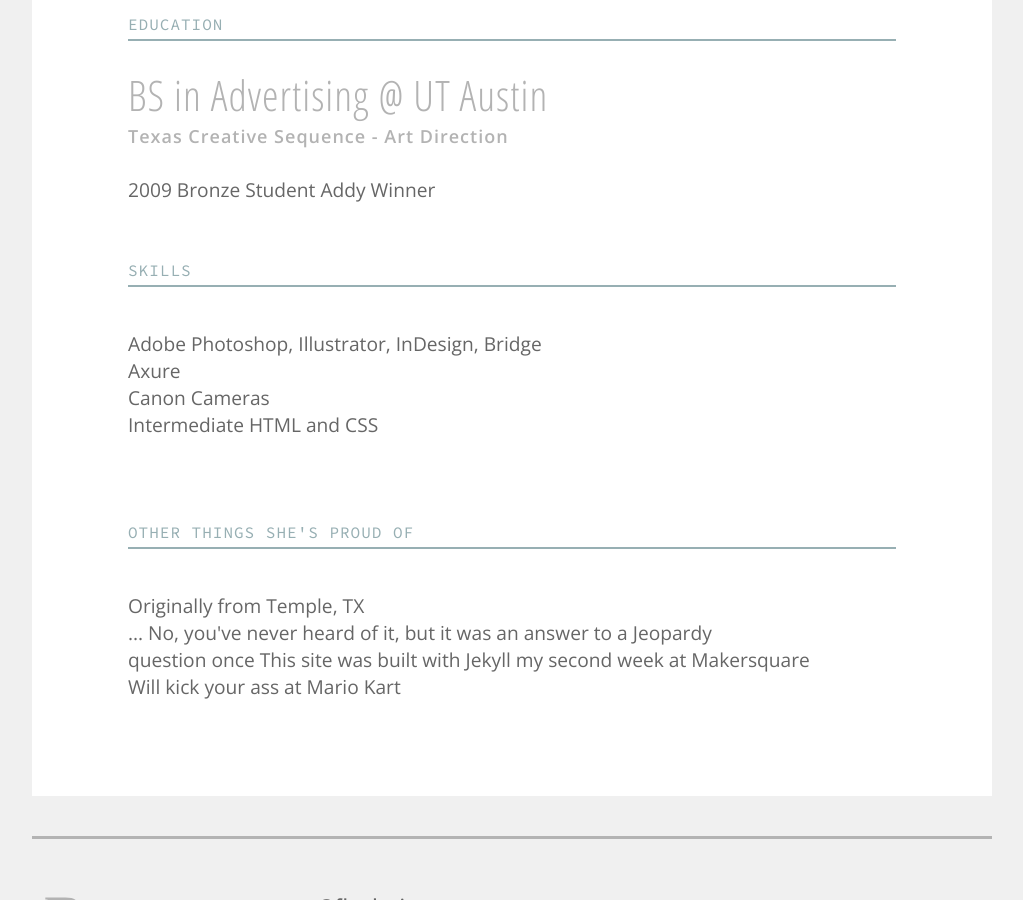
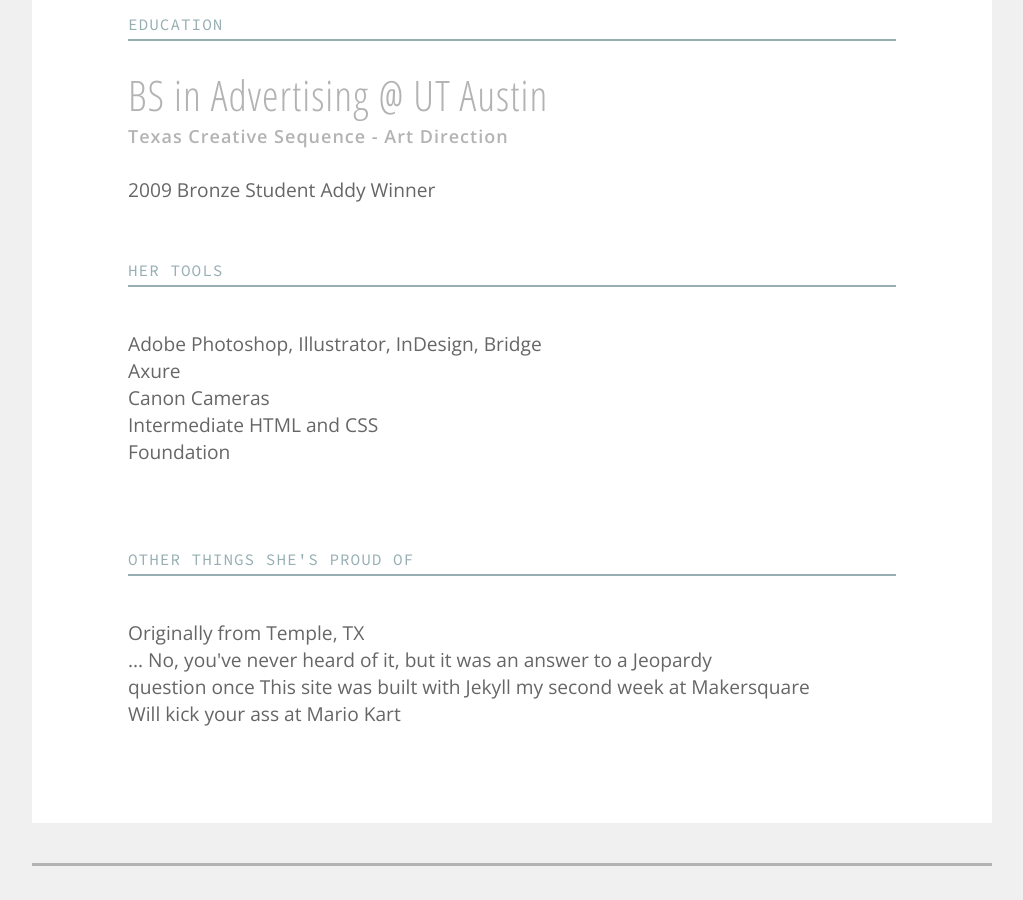
Before and after one commit to beccanaul/beccanaul.github.io, a Jekyll site: the page built from about.html, in a window 1280 px wide and 900 px high, scrolled down 1506 px. Shown: the whole window, without its empty margins (128-1151 px from the left). Built offline with Jekyll 4.4.1, drawn with Linux system fonts in a browser that asks for light colours; nearby versions of some CDN libraries; some web fonts are replaced; Markdown is read by kramdown in place of the engine named in the settings.

Commit message:
tools - resume

```diff
--- a/about.html
+++ b/about.html
@@ -37,12 +37,13 @@ title: About Becca Naul
 	2009 Bronze Student Addy Winner
 	<br><br>
 
-<h3>Skills</h3>
+<h3>Her tools</h3>
 	<br>
 	Adobe Photoshop, Illustrator, InDesign, Bridge <br>
 	Axure<br>
 	Canon Cameras<br>
 	Intermediate HTML and CSS<br>
+	Foundation<br>
 </ul>
 <br><br>
 
```
